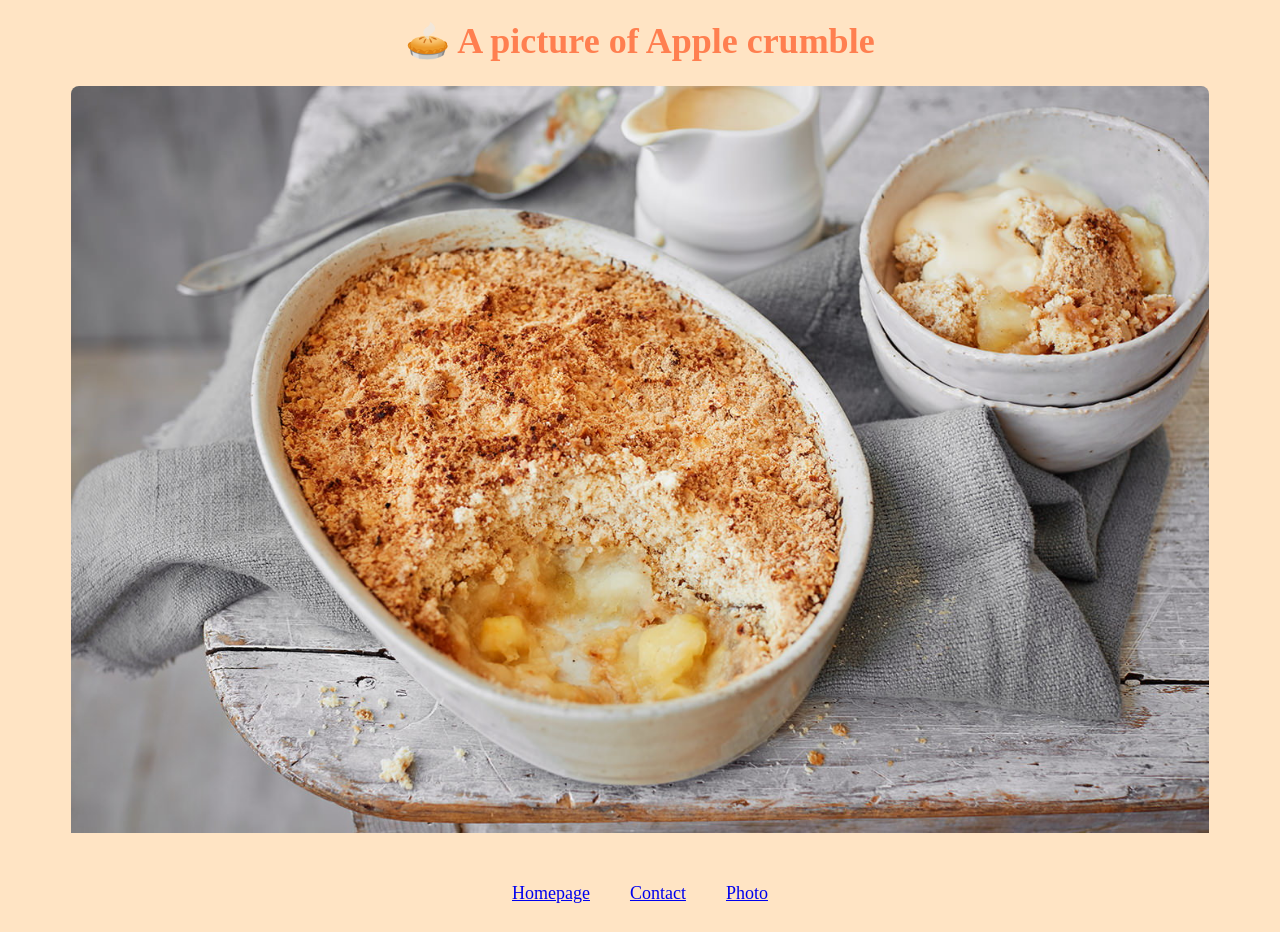
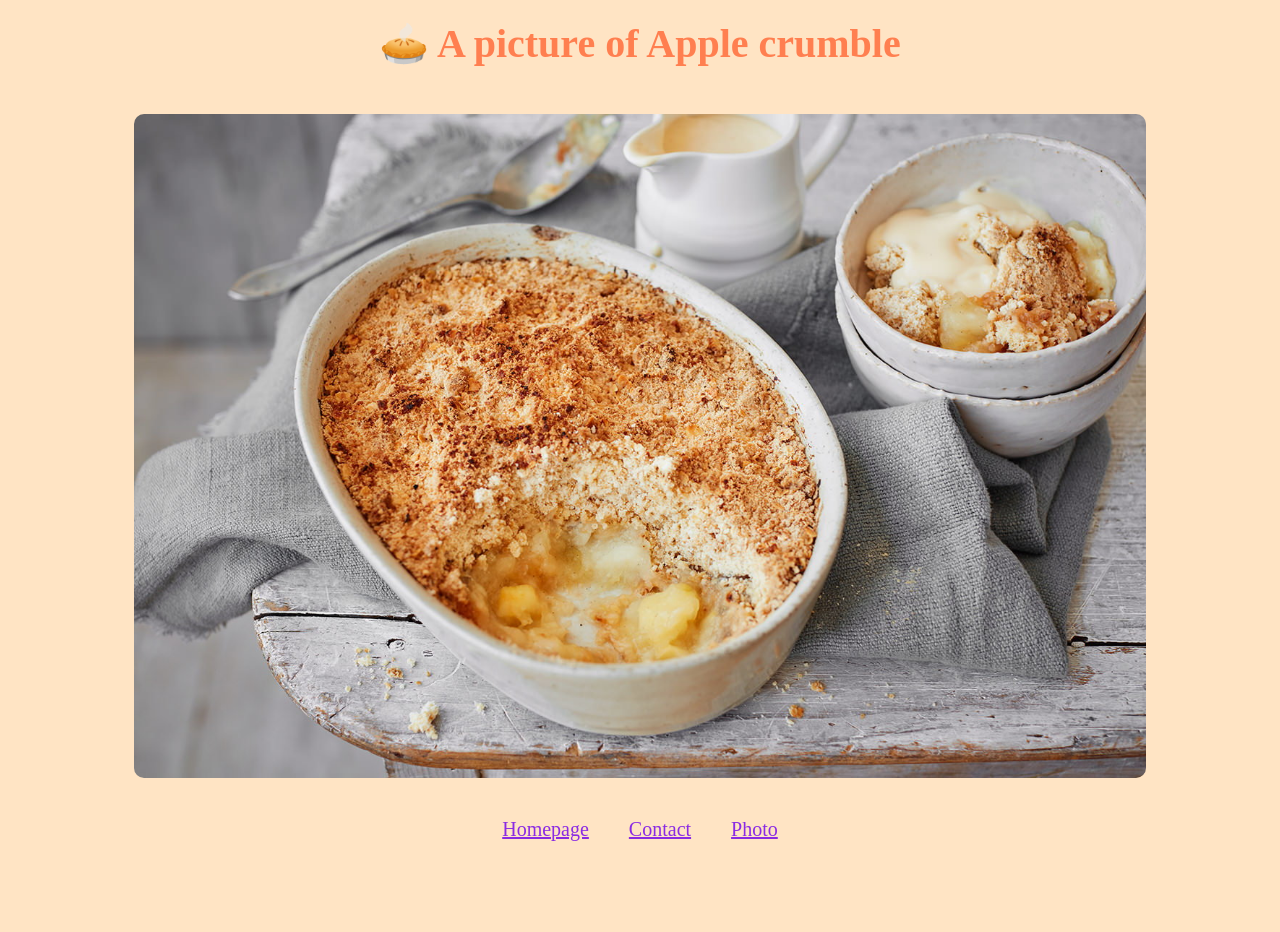
Before and after one commit to Hellenbur/Multiple-Pages-Static-Hosting, a plain HTML site: page photo.html in a window 1280 px wide. After the commit the page ends 869 px from the top, so only its background shows below. Drawn offline with Linux system fonts and the light colour scheme.

Commit message:
Added description and improved titles

```diff
--- a/photo.html
+++ b/photo.html
@@ -5,11 +5,12 @@
     <meta http-equiv="X-UA-Compatible" content="IE=edge" />
     <meta name="viewport" content="width=device-width, initial-scale=1.0" />
     <link rel="stylesheet" href="style.css" />
-    <title>A picture of crumble</title>
+    <title>The best Apple crumble from Homepies</title>
+    <meta name="description" content="Photo of nice Apple-crumble-dessert from Homepies">
   </head>
   <body>
     <h1>🥧 A picture of Apple crumble</h1>
-    <img src="Apple-crumble.jpg" />
+    <img src="Apple-crumble.jpg" alt="Apple-crumble-dessert"/>
     <footer>
     <div class="navigation-links">
       <a href="index.html"> Homepage </a>
--- a/style.css
+++ b/style.css
@@ -4,24 +4,24 @@ body {
 h1 {
   margin-top: 20px;
   text-align: center;
-  font-size: 36px;
+  font-size: 40px;
   color: coral;
+  padding-bottom: 20px;
 }
 .navigation-links {
   display: flex;
   justify-content: center;
-  font-size: 18px;
-  color:green;
+  font-size: 20px;
+  padding-top: 20px;
 }
 a {
   margin: 20px;
   }
 img {
-  max-width: 90%;
-  border-radius: 8px;
+  max-width: 80%;
+  border-radius: 10px;
   display: block;
   margin: auto;
-  padding-bottom: 30px;
 }
 p {
   display: block;
@@ -31,4 +31,7 @@ p {
 }
 .mail-link {
   margin: 5px;
-}
+  }
+a:-webkit-any-link {
+    color: blueviolet;
+    }
```
Also changed, not shown: contact.html (+3 -2 lines), index.html (+2 -1 lines).
